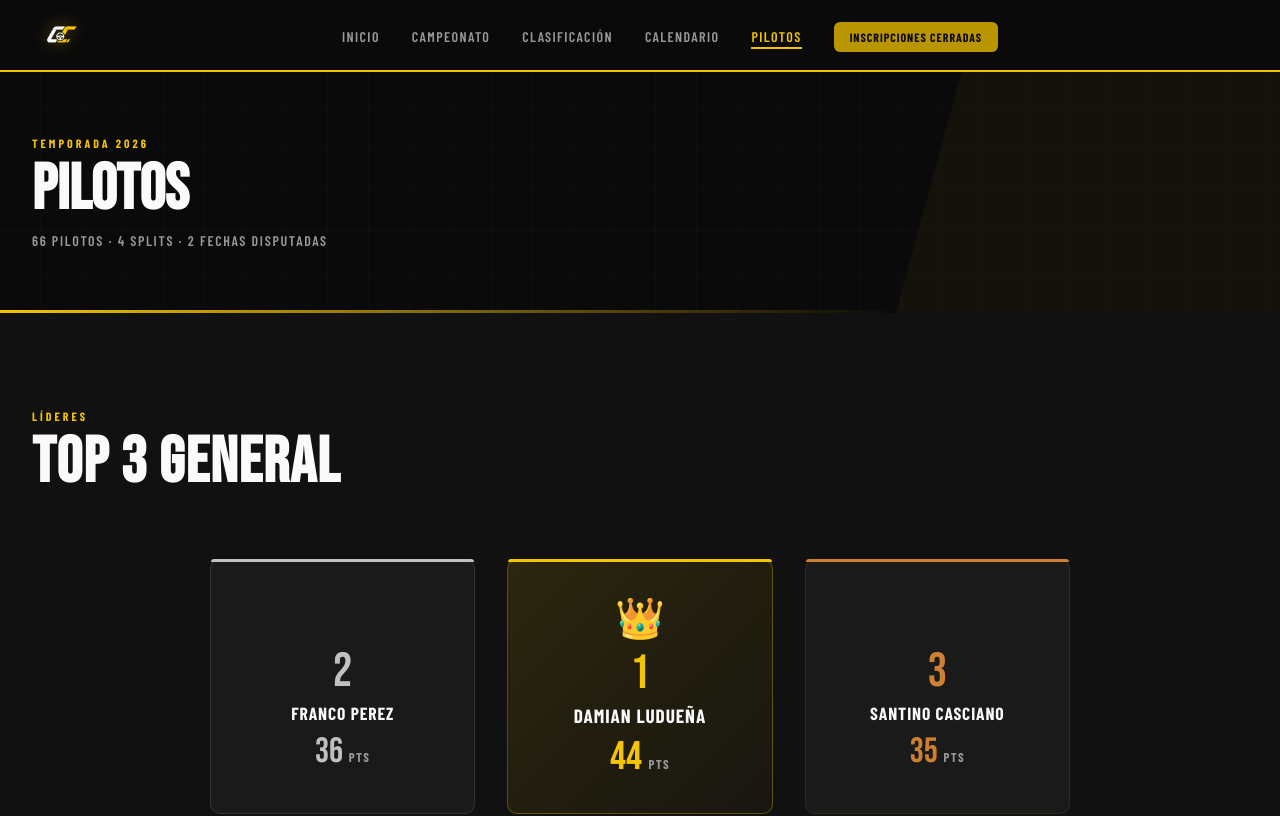
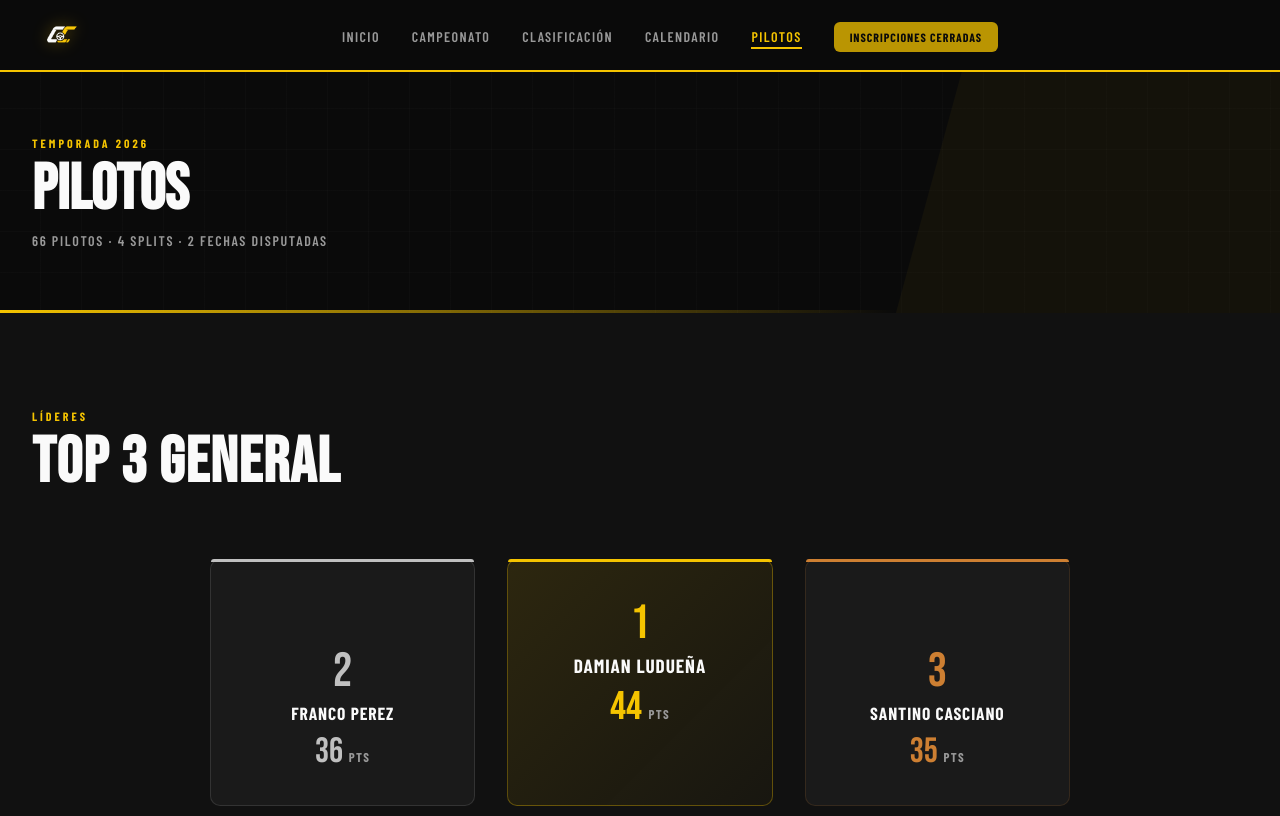
Before and after one commit to federicobordon09-dev/copa_chapa_chapa_web, a Next.js app: page /pilotos in a window 1280 px wide. Shown: the top 816 px of the page. Built offline with nearby package versions, Linux system fonts and the light colour scheme.

Commit message:
guardado_06

```diff
--- a/src/app/pilotos/page.tsx
+++ b/src/app/pilotos/page.tsx
@@ -51,7 +51,7 @@ export default function PilotosPage() {
                 }}
               >
                 <div style={{ position: "absolute", top: -1, left: 0, right: 0, height: 3, background: medalBarColors[i], borderRadius: "var(--radius-md) var(--radius-md) 0 0" }} />
-                {i === 0 && <div style={{ fontSize: "2.5rem", marginBottom: "0.5rem" }}>👑</div>}
+                {i === 0 && <div style={{ fontSize: "2.5rem", marginBottom: "0.5rem" }}></div>}
                 <div style={{ fontFamily: "var(--font-display)", fontSize: i === 0 ? "3rem" : "3rem", color: medalPosColors[i], lineHeight: 1, marginTop: i === 0 ? 0 : "3.5rem" }}>
                   {i + 1}
                 </div>
```
